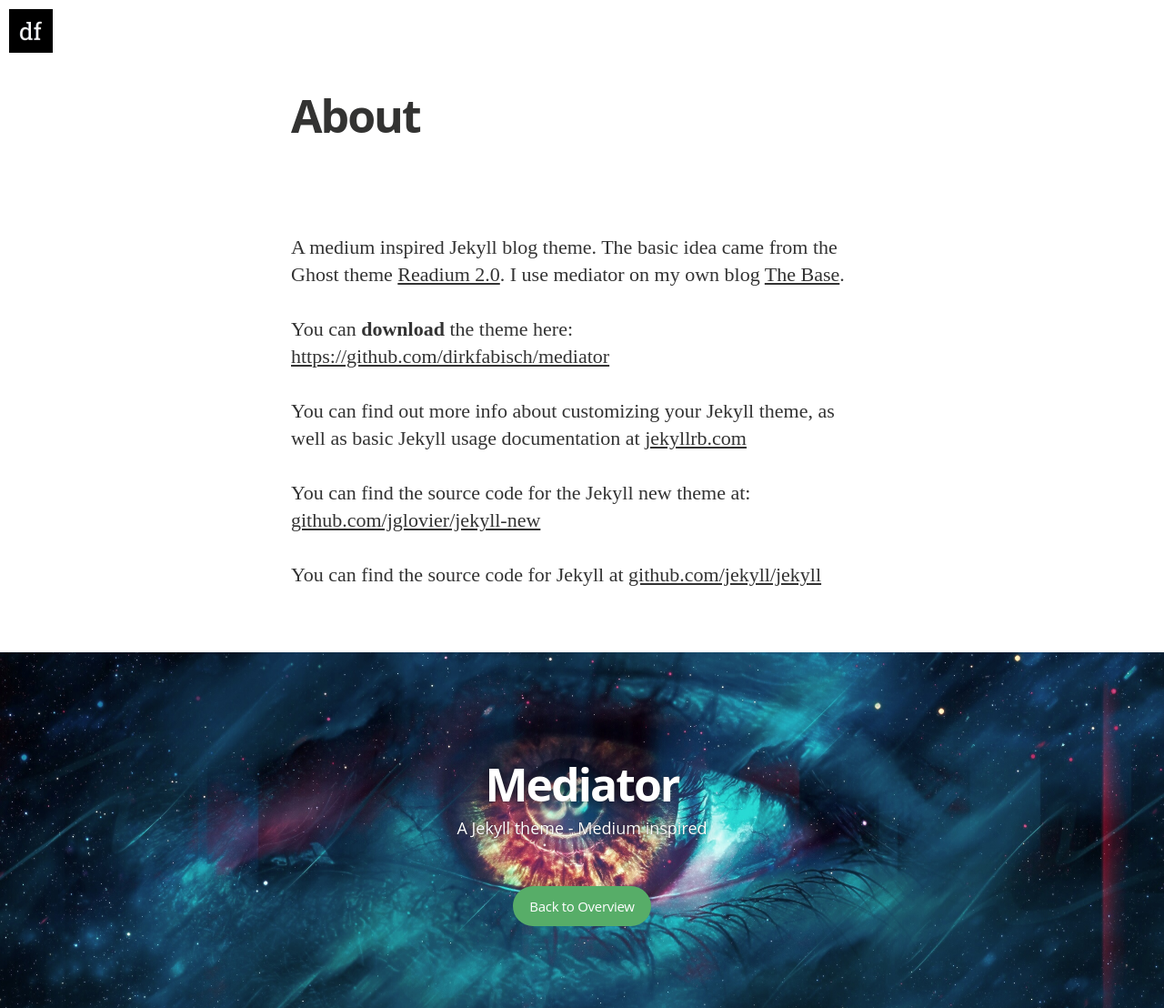
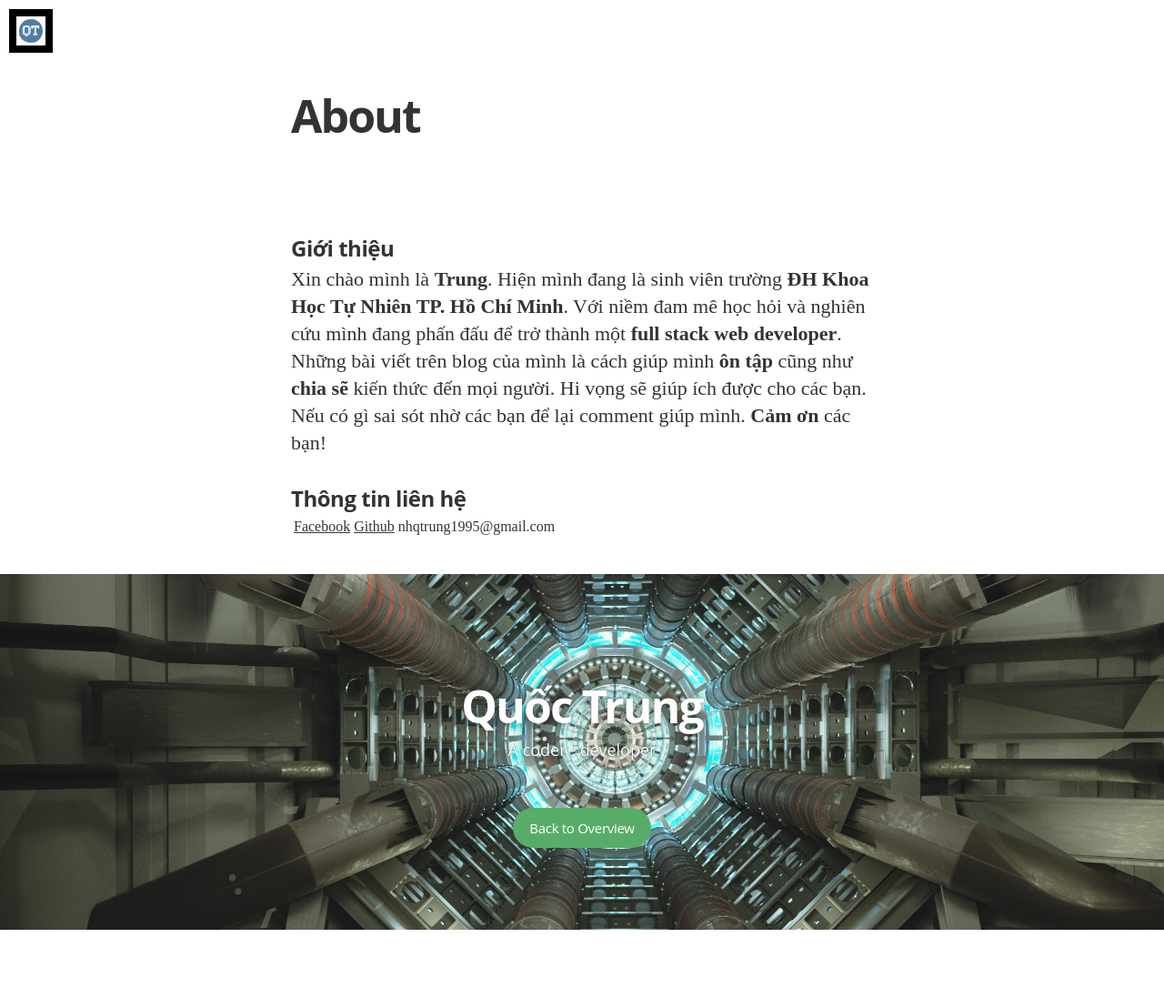
Before and after one commit to nhqtrung/nhqtrung.github.io, a Jekyll site: the page built from about.md, in a window 1280 px wide. Shown: the whole page at 91% size. Built offline with Jekyll 4.4.1, drawn with Linux system fonts in a browser that asks for light colours; nearby versions of some CDN libraries; some web fonts are replaced; after the commit the page ends 1022 px from its top, so only the background shows below that.

Commit message:
update Aboutme + cover + logo

```diff
--- a/_config.yml
+++ b/_config.yml
@@ -4,25 +4,25 @@ gems:
   - jekyll-paginate
 
 # Site settings
-title: "Mediator"
+title: "Quốc Trung"
 description: > # this means to ignore newlines until "email:"
-   A Jekyll theme - Medium inspired
+   A coder - developer
 
-email: a-mail@mail.mail
+email: nhqtrung1995@gmail.com
 #blog logo
-logo: "/assets/images/df_logo.jpg"
+logo: "/assets/images/qt_logo.jpg"
 float_logo: true # true, false (default)
 
 # blog cover
-cover: "/assets/images/background_image2.jpg"
+cover: "/assets/images/background_image5.jpg"
 
-name: 'Dirk Fabisch'
+name: 'Nguyen Hoang Quoc Trung'
 author: 'Dirk Fabisch'
 author_image: "/assets/images/author.jpg"
 
 paginate:	5
 
-url: "http://myblog.***.***" # the base hostname & protocol for your site
+url: "http://nhqtrung.github.io" # the base hostname & protocol for your site
 baseurl: ""
 #used to display twitter cards
 twitter_handle: '@dirkfabisch'
--- a/about.md
+++ b/about.md
@@ -4,14 +4,10 @@ title: About
 permalink: /about/
 ---
 
-A medium inspired Jekyll blog theme. The basic idea came from the Ghost theme
-[Readium 2.0](http://www.svenread.com/readium-ghost-theme/). I use mediator on my own blog [The Base](blog.base68.com).
+### Giới thiệu
 
-You can **download** the theme here:
-[https://github.com/dirkfabisch/mediator](https://github.com/dirkfabisch/mediator)
+Xin chào mình là **Trung**. Hiện mình đang là sinh viên trường **ĐH Khoa Học Tự Nhiên TP. Hồ Chí Minh**. Với niềm đam mê học hỏi và nghiên cứu mình đang phấn đấu để trở thành một **full stack web developer**. Những bài viết trên blog của mình là cách giúp mình **ôn tập** cũng như **chia sẽ** kiến thức đến mọi người. Hi vọng sẽ giúp ích được cho các bạn. Nếu có gì sai sót nhờ các bạn để lại comment giúp mình. **Cảm ơn** các bạn!
 
-You can find out more info about customizing your Jekyll theme, as well as basic Jekyll usage documentation at [jekyllrb.com](http://jekyllrb.com/)
+### Thông tin liên hệ
 
-You can find the source code for the Jekyll new theme at: [github.com/jglovier/jekyll-new](https://github.com/jglovier/jekyll-new)
-
-You can find the source code for Jekyll at [github.com/jekyll/jekyll](https://github.com/jekyll/jekyll)
+[Facebook](http://facebook.com/bam.bi.165) | [Github](https://github.com/nhqtrung) | nhqtrung1995@gmail.com
```
Also changed, not shown: assets/images/background_image4.jpg (added), assets/images/background_image5.jpg (added), assets/images/qt_logo.jpg (added), 1 other file.
